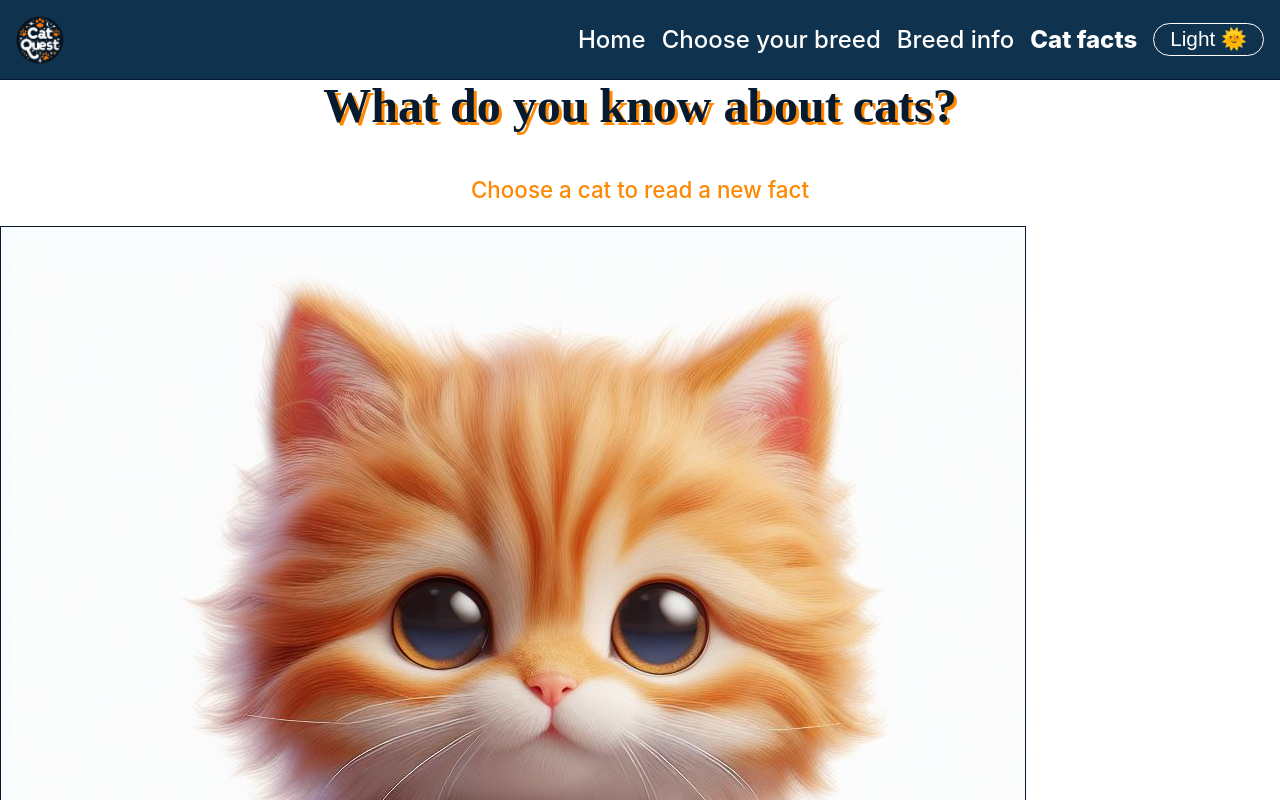
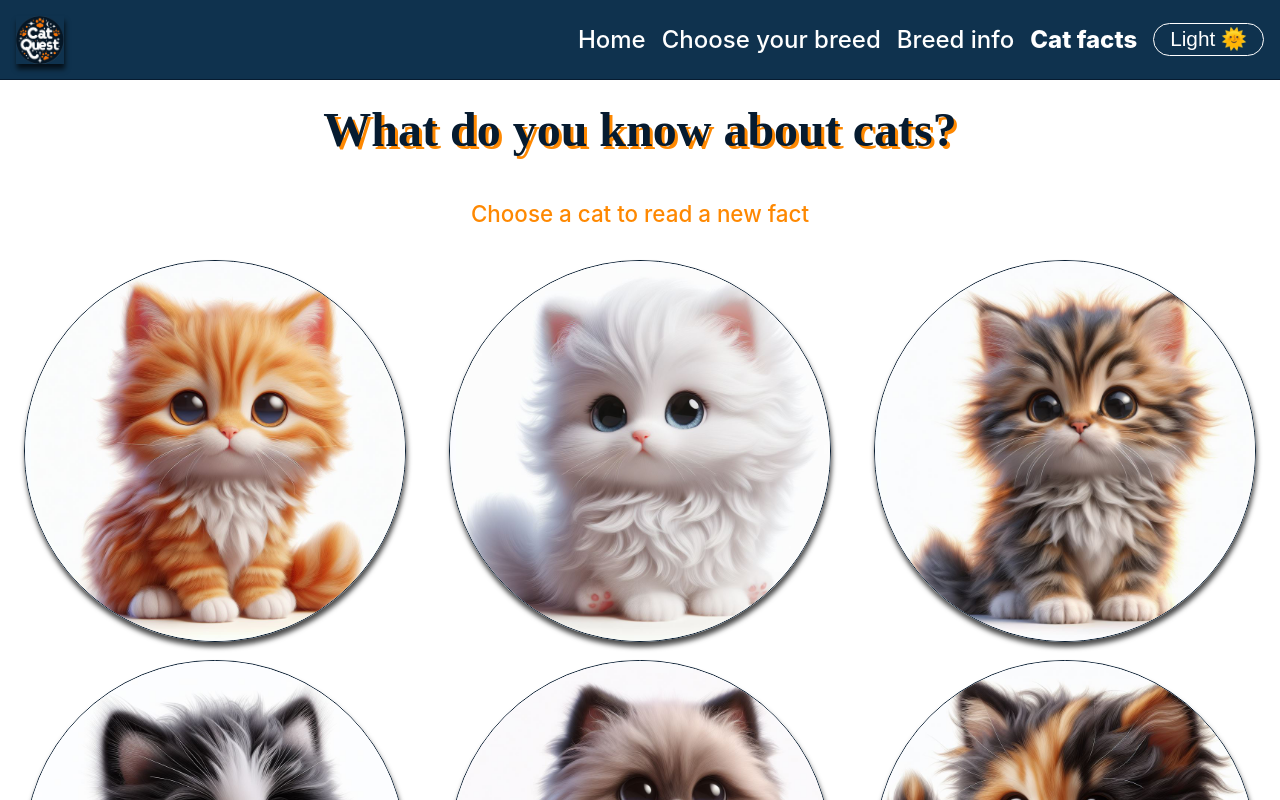
Before and after one commit to KateKlu/CatQuest, a React (Vite) app: page /cat-facts in a window 1280 px wide. Shown: the top 800 px of the page. Built offline with nearby package versions, Linux system fonts and the light colour scheme; a web font is replaced by a local one.

Commit message:
add styles CatFactsPage, fix css

```diff
--- a/src/components/cat-facts-page/CatFactsPage.tsx
+++ b/src/components/cat-facts-page/CatFactsPage.tsx
@@ -4,9 +4,11 @@ import { CatImages } from './CatImages';
 function CatFactsPage() {
    return (
       <div className="cat-facts">
-         <h1>What do you know about cats?</h1>
-         <p>Choose a cat to read a new fact</p>
-         <CatImages />
+         <div className="conteiner">
+            <h1>What do you know about cats?</h1>
+            <p className="cats-facts-text">Choose a cat to read a new fact</p>
+            <CatImages />
+         </div>
       </div>
    );
 }
--- a/src/components/cat-facts-page/CatImages.tsx
+++ b/src/components/cat-facts-page/CatImages.tsx
@@ -5,8 +5,6 @@ import cat3 from '../../img/CatFactsPage/cat3.jpg';
 import cat4 from '../../img/CatFactsPage/cat4.jpg';
 import cat5 from '../../img/CatFactsPage/cat5.jpg';
 import cat6 from '../../img/CatFactsPage/cat6.jpg';
-
-import './cat-facts-page.css';
 
 export function CatImages() {
    return (
--- a/src/components/cat-facts-page/cat-facts-page.css
+++ b/src/components/cat-facts-page/cat-facts-page.css
@@ -0,0 +1,26 @@
+.cat-facts {
+   display: flex;
+   flex-direction: column;
+   padding: 1.5rem;
+}
+
+.cats-facts-text {
+   margin-bottom: 30px;
+}
+
+.cat-imgs {
+   display: flex;
+   flex-direction: row;
+   justify-content: space-between;
+   flex-wrap: wrap;
+}
+
+.fact-link {
+   width: 31%;
+   margin-bottom: 0.7rem;
+}
+
+.cat-small-img {
+   width: 100%;
+   border-radius: 100%;
+}
--- a/src/components/header/header.css
+++ b/src/components/header/header.css
@@ -24,8 +24,8 @@
 
 .burger-menu-icon {
    color: white;
-   /* background: transparent;
-   border: none; */
+   background: transparent;
+   border: none;
    font-size: calc(var(--navbar-height) - var(--navbar-paddingTB) * 2);
    line-height: 1;
    cursor: pointer;
--- a/src/styles/index.css
+++ b/src/styles/index.css
@@ -34,11 +34,11 @@ h2 {
    font-family: 'Playpen Sans', cursive;
    line-height: 1.1;
    text-align: center;
-   margin-bottom: 40px;
+   margin-bottom: 25px;
 }
 
 h1 {
-   font-size: 3rem;
+   font-size: 2.8rem;
    text-shadow: 3px 3px 0px var(--orange);
 }
 
@@ -70,6 +70,7 @@ a:hover {
 
 img {
    border: 1px solid var(--dark-color);
+   box-shadow: 1px 5px 5px rgb(0, 0, 0, 0.7);
 }
 
 .container {
@@ -92,6 +93,14 @@ img {
 }
 
 @media (min-width: 380px) {
+   h1,
+   h2 {
+      margin-bottom: 40px;
+   }
+
+   h1 {
+      font-size: 3rem;
+   }
 }
 /* Small devices (landscape phones, 576px and up) */
 @media (min-width: 576px) {
```
